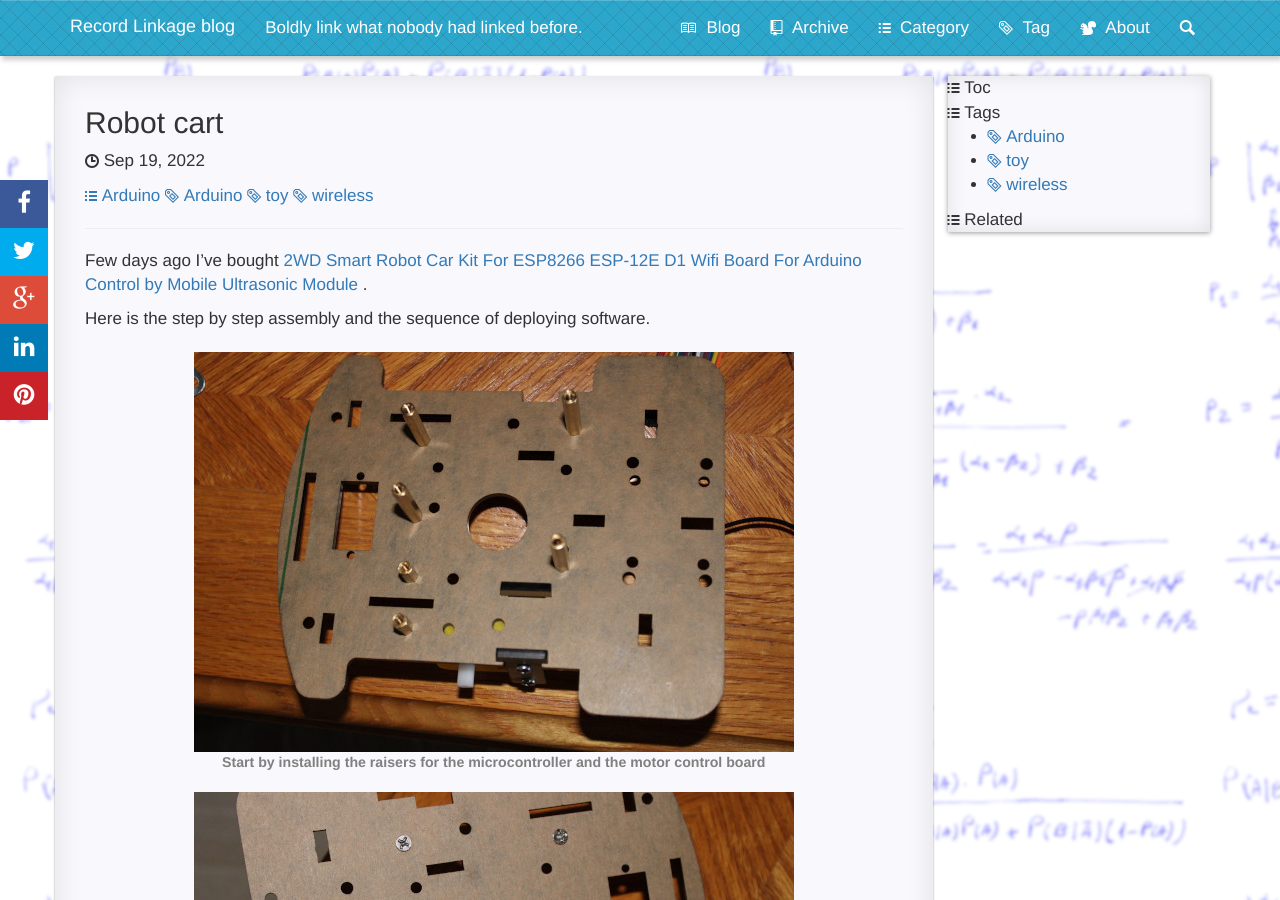
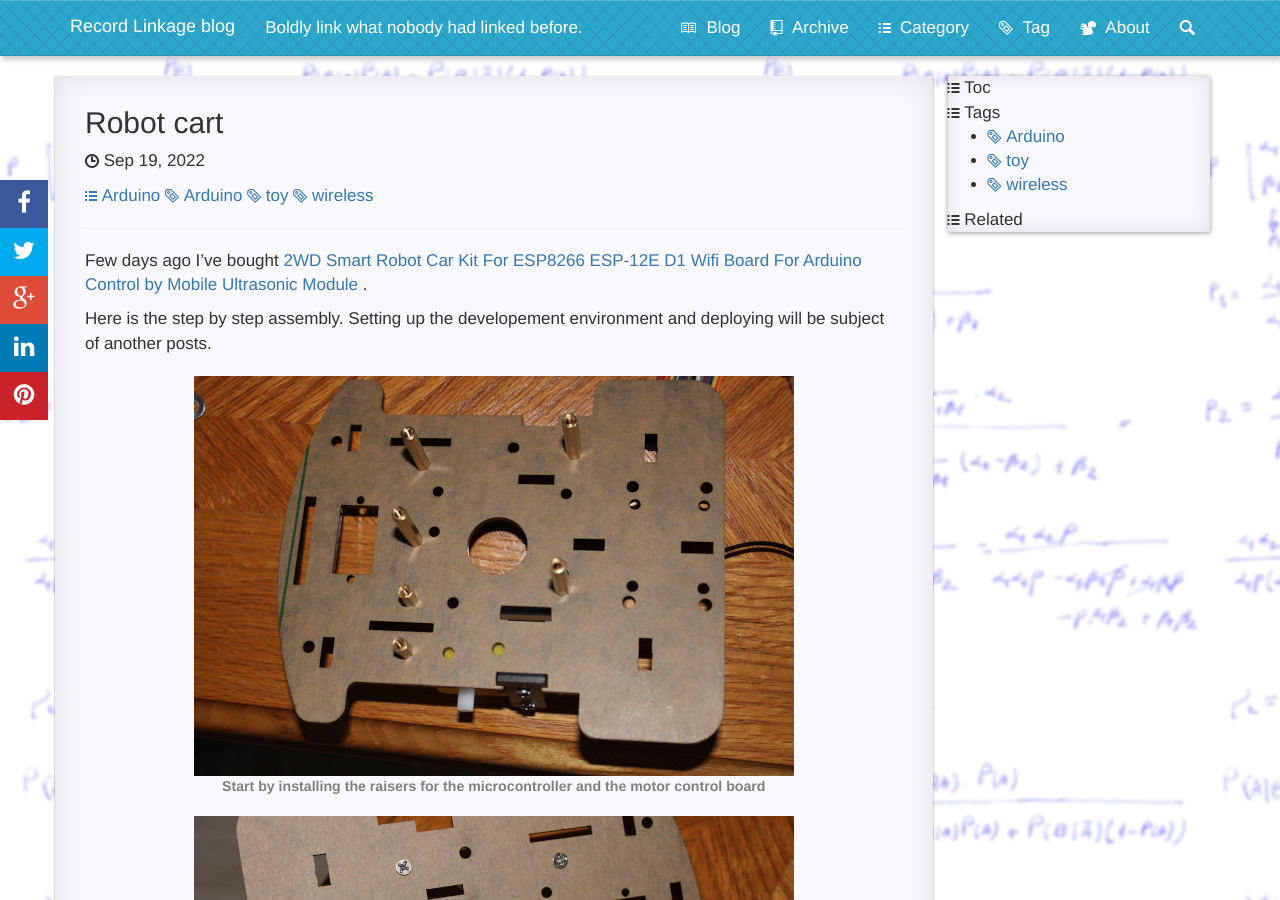
Before and after one commit to RazvanML/reco-link, a Jekyll site: the page built from _posts/2022-09-19-Robot cart.md, in a window 1280 px wide and 900 px high. Built offline with Jekyll 4.4.1, drawn with Linux system fonts in a browser that asks for light colours; nearby versions of some CDN libraries; comment, search, counter and statistics services are not loaded.

Commit message:
Update 2022-09-19-Robot cart.md

```diff
--- a/_posts/2022-09-19-Robot cart.md
+++ b/_posts/2022-09-19-Robot cart.md
@@ -7,7 +7,7 @@ categories: Arduino
 
 Few days ago I've bought <a href="https://www.aliexpress.com/item/3256802871526756.html">2WD Smart Robot Car Kit For ESP8266 ESP-12E D1 Wifi Board For Arduino Control by Mobile Ultrasonic Module </a>.
 
-Here is the step by step assembly and the sequence of deploying software.
+Here is the step by step assembly. Setting up the developement environment and deploying will be subject of another posts.
 <!--more-->
 
 <figure>
```
